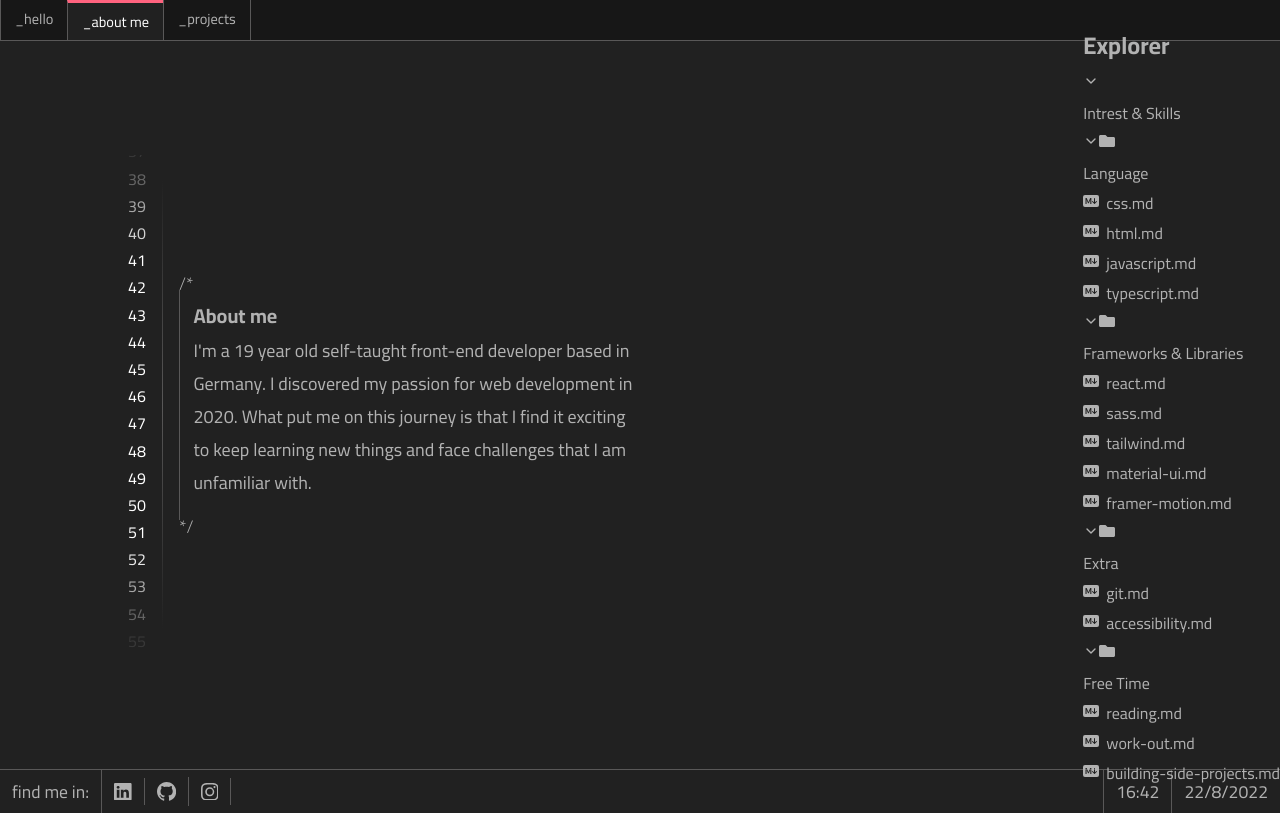
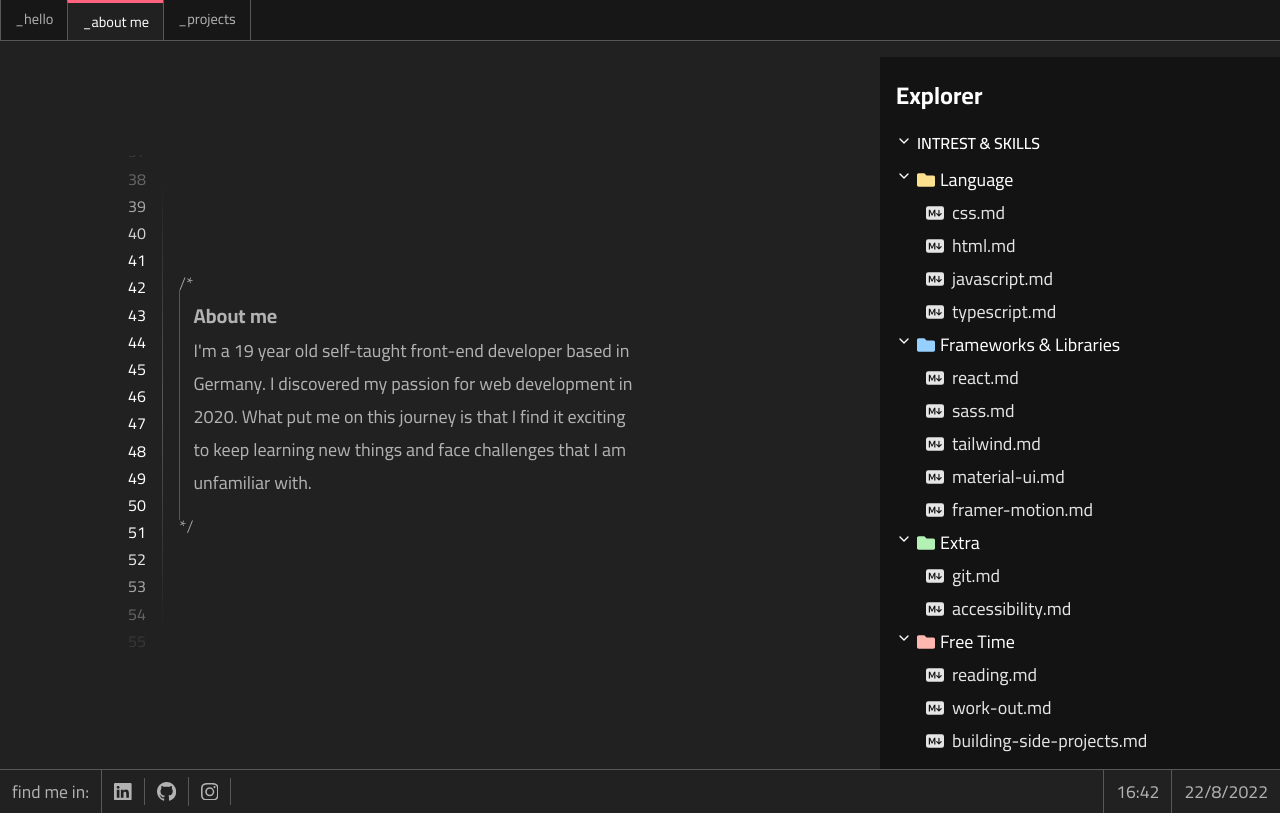
Before and after one commit to mirayatech/V2-Portfolio, a React (Vite) app: page /about in a window 1280 px wide. Built offline with nearby package versions, Linux system fonts and the light colour scheme.

Commit message:
style intrest and skill layout

```diff
--- a/src/styles/About.css
+++ b/src/styles/About.css
@@ -1,6 +1,7 @@
 .about {
   height: 91vh;
   display: flex;
+  overflow: hidden;
   color: var(--text);
   position: relative;
   align-items: center;
@@ -74,3 +75,77 @@
   font-size: calc(18 / 16 * 1rem);
   padding-bottom: 15px;
 }
+
+/* SECONDARY  */
+
+.arrow-down {
+  padding-right: 5px;
+  font-size: 1rem;
+}
+
+.folder.color-1 {
+  color: #fbe08f;
+}
+.folder.color-2 {
+  color: #96d0ff;
+}
+.folder.color-3 {
+  color: #b4f1b4;
+}
+.folder.color-4 {
+  color: #ffb8b0;
+}
+
+.about .about__secondary {
+  margin-bottom: -16px;
+  background: #131313;
+  padding: 1rem;
+  height: 89vh;
+  width: 400px;
+}
+
+.about .about__secondary h2 {
+  font-size: calc(24 / 16 * 1rem);
+  padding-bottom: 10px;
+  color: var(--white);
+}
+
+.about .about__secondary .wrapper-1 {
+  padding-bottom: 5px;
+}
+
+.about .about__secondary .wrapper-1 {
+  display: flex;
+  color: var(--white);
+}
+
+.about .about__secondary .wrapper-1 p {
+  font-weight: 600;
+  text-transform: uppercase;
+  font-size: 1rem;
+}
+
+.about .about__secondary .wrapper-2 .title {
+  color: var(--white);
+  display: flex;
+}
+
+.about .about__secondary .wrapper-2 .title .folder {
+  display: flex;
+  padding-right: 5px;
+  align-items: center;
+  font-size: calc(20 / 16 * 1rem);
+}
+
+.about .about__secondary .wrapper-2 .title .folder,
+.about .about__secondary .wrapper-2 .title p {
+  font-size: calc(18 / 16 * 1rem);
+}
+
+.about .about__secondary .wrapper-2 .list p {
+  color: #e5e5e5;
+  display: flex;
+  align-items: center;
+  margin-left: 30px;
+  font-size: calc(18 / 16 * 1rem);
+}
```
